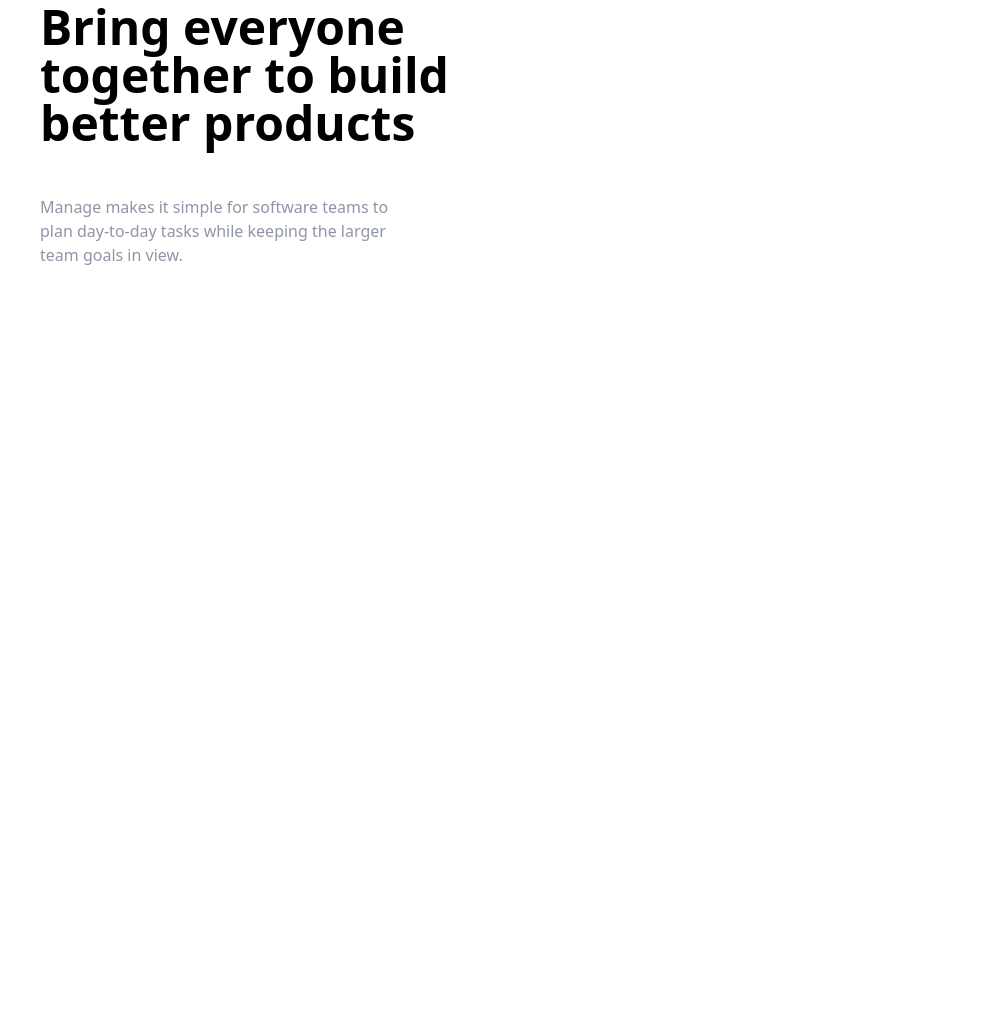
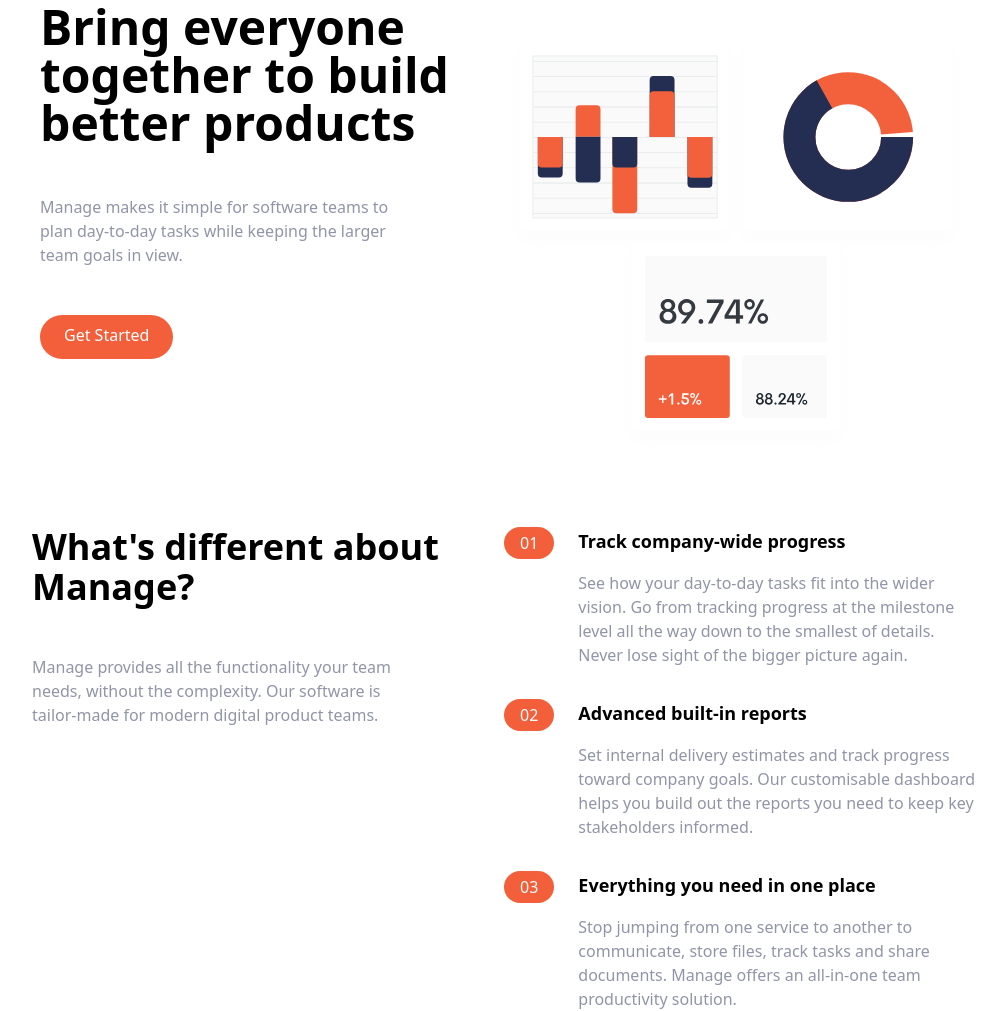
Before and after one commit to PeterSYoo/landing-page-with-tailwindcss, a website: page src/index.html in a window 1280 px wide. Shown: the part 129-1140 px from the top of the page, without its empty margins (136-1141 px from the left). Before the commit the page ends 800 px from the top, so only its background shows below. Drawn offline with Linux system fonts and the light colour scheme.

Commit message:
wip: adds features section

```diff
--- a/src/index.html
+++ b/src/index.html
@@ -19,7 +19,7 @@
         <img src="img/logo.svg" alt="">
       </div>
       <!-- Menu Items -->
-      <div class="hidden md:flex space-x-6">
+      <div class="hidden space-x-6 md:flex">
         <a href="#" class="hover:text-darkGrayishBlue">Pricing</a>
         <a href="#" class="hover:text-darkGrayishBlue">Product</a>
         <a href="#" class="hover:text-darkGrayishBlue">About Us</a>
@@ -28,7 +28,7 @@
       </div>
       <!-- Button -->
       <a href="#"
-        class="hidden md:block p-3 px-6 pt-2 text-white bg-brightRed rounded-full baseline hover:bg-brightRedLight">Get
+        class="hidden p-3 px-6 pt-2 text-white bg-brightRed rounded-full baseline hover:bg-brightRedLight md:block">Get
         Started</a>
     </div>
   </nav>
@@ -36,16 +36,107 @@
   <!-- Hero Section -->
   <section id="hero">
     <!-- Flex Container -->
-    <div class="container flex flex-col-reverse md:flex-row items-center px-6 mx-auto mt-10 space-y-0 md:space-y-0">
+    <div class="container flex flex-col-reverse items-center px-6 mx-auto mt-10 space-y-0 md:space-y-0 md:flex-row">
       <!-- Left item -->
       <div class="flex flex-col mb-32 space-y-12 md:w-1/2">
         <h1 class="max-w-md text-4xl font-bold text-center md:text-5xl md:text-left">Bring everyone together to build
           better products</h1>
         <p class="max-w-sm text-center text-darkGrayishBlue md:text-left">Manage makes it simple for software teams to
           plan day-to-day tasks while keeping the larger team goals in view.</p>
+        <div class="flex justify-center md:justify-start">
+          <a href="#" class="p-3 px-6 pt-2 text-white bg-brightRed rounded-full baseline hover:bg-brightRedLight">Get
+            Started</a>
+        </div>
       </div>
       <!-- Image -->
-      <div></div>
+      <div class="md:w-1/2">
+        <img src="img/illustration-intro.svg" alt="">
+      </div>
+    </div>
+  </section>
+
+  <!-- Features Section -->
+  <section id="features">
+    <!-- Flex container -->
+    <div class="container flex flex-col px-4 mx-auto mt-10 space-y-12 md:space-y-0 md:flex-row">
+      <!-- What's Different -->
+      <div class="flex flex-col space-y-12 md:w-1/2">
+        <h2 class="max-w-md text-4xl font-bold text-center md:text-left">What's different about Manage?</h2>
+        <p class="max-w-sm text-ceter text-darkGrayishBlue md:text-left">
+          Manage provides all the functionality your team needs, without the complexity. Our software is tailor-made for
+          modern digital product teams.
+        </p>
+      </div>
+      <!-- Numbered List -->
+      <div class="flex flex-col space-y-8 md:w-1/2">
+        <!-- List Item 1 -->
+        <div class="flex flex-col space-y-3 md:space-y-0 md:space-x-6 md:flex-row">
+          <!-- Heading -->
+          <div class="rounded-l-full bg-brightRedSupLight md:bg-transparent">
+            <div class="flex items-center space-x-2">
+              <div class="px-4 py-2 text-white rounded-full md:py-1 bg-brightRed">
+                01
+              </div>
+              <h3 class="text-base font-bold md:mb-4 md:hidden">
+                Track company-wide progress
+              </h3>
+            </div>
+          </div>
+          <div class="">
+            <h3 class="hidden mb-4 text-lg font-bold md:block">Track company-wide progress</h3>
+            <p class="text-darkGrayishBlue">
+              See how your day-to-day tasks fit into the wider vision. Go from
+              tracking progress at the milestone level all the way down to the
+              smallest of details. Never lose sight of the bigger picture
+              again.
+            </p>
+          </div>
+        </div>
+        <!-- List Item 2 -->
+        <div class="flex flex-col space-y-3 md:space-y-0 md:space-x-6 md:flex-row">
+          <!-- Heading -->
+          <div class="rounded-l-full bg-brightRedSupLight md:bg-transparent">
+            <div class="flex items-center space-x-2">
+              <div class="px-4 py-2 text-white rounded-full md:py-1 bg-brightRed">
+                02
+              </div>
+              <h3 class="text-base font-bold md:mb-4 md:hidden">
+                Advanced built-in reports
+              </h3>
+            </div>
+          </div>
+          <div class="">
+            <h3 class="hidden mb-4 text-lg font-bold md:block">Advanced built-in reports</h3>
+            <p class="text-darkGrayishBlue">
+              Set internal delivery estimates and track progress toward
+              company goals. Our customisable dashboard helps you build out
+              the reports you need to keep key stakeholders informed.
+            </p>
+          </div>
+        </div>
+        <!-- List Item 3 -->
+        <div class="flex flex-col space-y-3 md:space-y-0 md:space-x-6 md:flex-row">
+          <!-- Heading -->
+          <div class="rounded-l-full bg-brightRedSupLight md:bg-transparent">
+            <div class="flex items-center space-x-2">
+              <div class="px-4 py-2 text-white rounded-full md:py-1 bg-brightRed">
+                03
+              </div>
+              <h3 class="text-base font-bold md:mb-4 md:hidden">
+                Everything you need in one place
+              </h3>
+            </div>
+          </div>
+          <div class="">
+            <h3 class="hidden mb-4 text-lg font-bold md:block">Everything you need in one place</h3>
+            <p class="text-darkGrayishBlue">
+              Stop jumping from one service to another to communicate, store
+              files, track tasks and share documents. Manage offers an
+              all-in-one team productivity solution.
+            </p>
+          </div>
+        </div>
+      </div>
     </div>
   </section>
 </body>
```
Also changed, not shown: dist/output.css.
